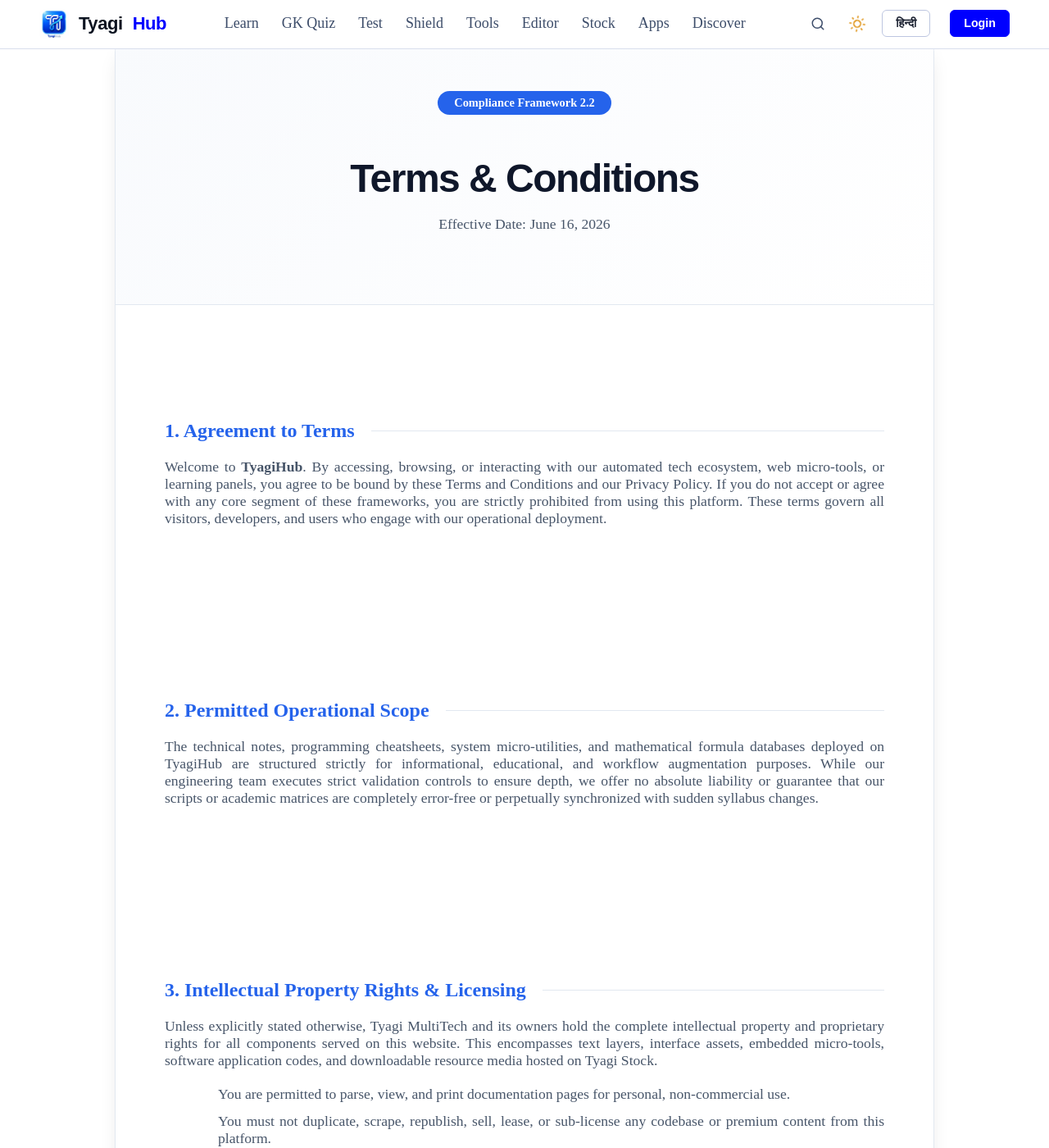
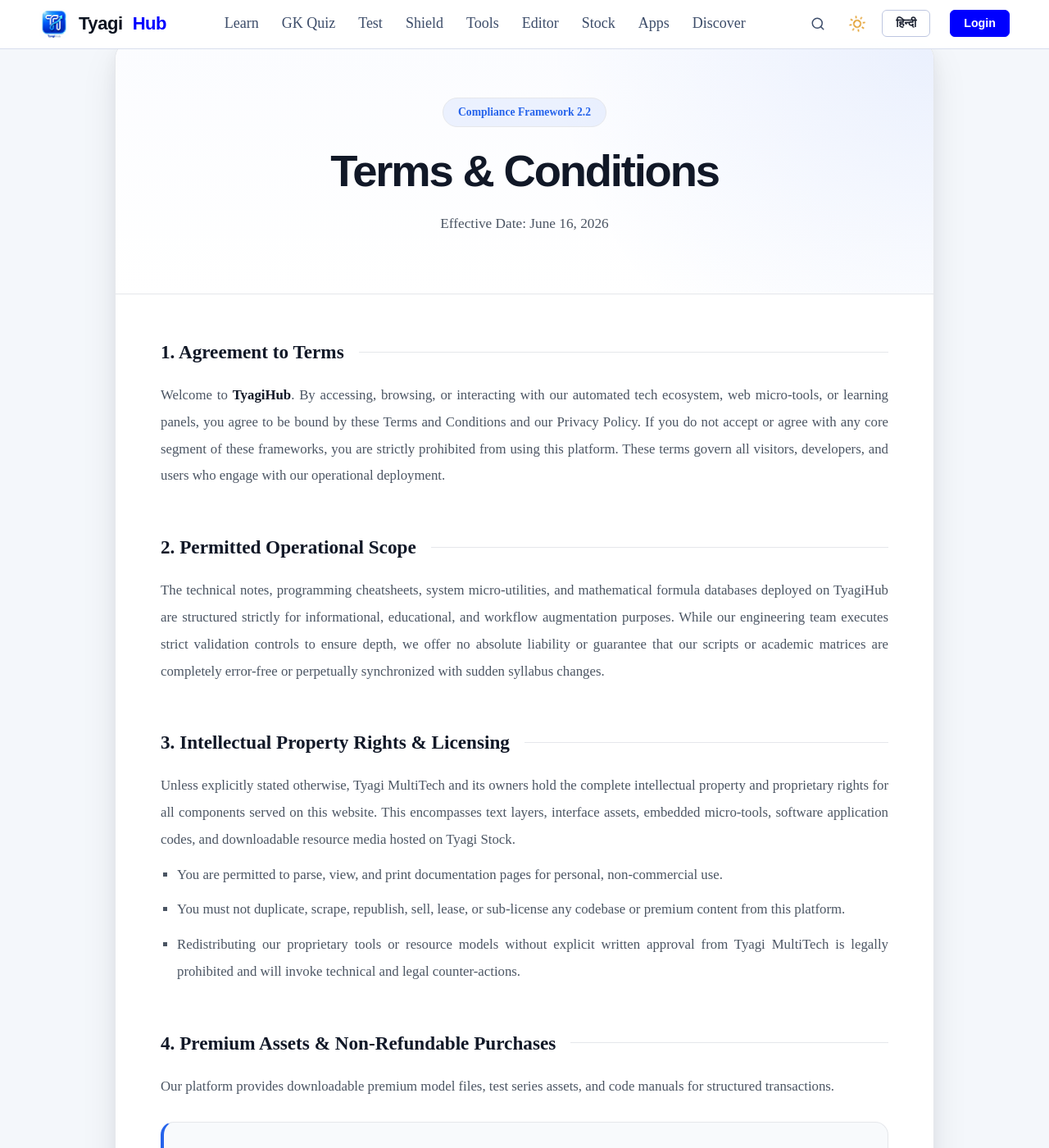
Before and after one commit to HimanshuTyagiJi/TyagiHub, a Jekyll site: the page built from terms/index.html, in a window 1280 px wide and 1400 px high. Shown: the whole window at 82% size. Built offline with Jekyll 4.4.1, drawn with Linux system fonts in a browser that asks for light colours; comment, search, counter and statistics services are not loaded; some of the changed text lies outside the part shown.

Commit message:
Update index.html

```diff
--- a/terms/index.html
+++ b/terms/index.html
@@ -4,154 +4,284 @@ title: Terms & Conditions | TyagiHub - The MultiTech Digital Ecosystem
 permalink: /terms/
 lang: en
 description: Read the official Terms and Conditions of TyagiHub. Learn about our service usage rules, digital asset licensing, intellectual property, and transactional refund frameworks under Tyagi MultiTech.
+comments: false
 ---
 
 <style>
-    :root {
-        --primary: #2563eb;
-        --bg: #f8fafc;
-        --card: #ffffff;
-        --text-dark: #0f172a;
-        --text-light: #475569;
-        --accent: #eff6ff;
+:root{
+    --privacy-bg:#f4f7fb;
+    --privacy-surface:#ffffff;
+    --privacy-surface-2:#fbfcff;
+    --privacy-border:var(--border, #e5e7eb);
+    --privacy-border-2:var(--border2, #e5e7eb);
+    --privacy-heading:#111827;
+    --privacy-text:#4b5563;
+    --privacy-primary:#2563eb;
+    --privacy-primary-soft:rgba(37,99,235,.08);
+    --privacy-highlight:#f8fafc;
+    --privacy-footer:#111827;
+    --privacy-footer-text:#94a3b8;
+    --privacy-link:#0ea5e9;
+    --privacy-shadow:
+        0 20px 45px rgba(15,23,42,.08),
+        0 8px 18px rgba(15,23,42,.05);
 }
-    .wrapper {
-        max-width: 1000px;
-        margin: 40px auto;
-        background: var(--card);
-        border: 1px solid #e2e8f0;
-        border-radius: 24px;
-        overflow: hidden;
-        box-shadow: 0 20px 25px -5px rgba(0, 0, 0, 0.1);
+
+html[data-theme="dark"]{
+    --privacy-bg:#020617;
+    --privacy-surface:#0f172a;
+    --privacy-surface-2:#111827;
+    --privacy-border:var(--border, #233247);
+    --privacy-border-2:var(--border2, #233247);
+    --privacy-heading:#f8fafc;
+    --privacy-text:#cbd5e1;
+    --privacy-primary:#38bdf8;
+    --privacy-primary-soft:rgba(56,189,248,.12);
+    --privacy-highlight:#172235;
+    --privacy-footer:#020617;
+    --privacy-footer-text:#94a3b8;
+    --privacy-link:#67e8f9;
+    --privacy-shadow:
+        0 20px 45px rgba(0,0,0,.45),
+        0 8px 18px rgba(0,0,0,.25);
 }
-    .header {
-        background: linear-gradient(135deg, #f8fafd 0%, #ffffff 100%);
-        padding: 70px 50px;
-        border-bottom: 1px solid #e2e8f0;
-        text-align: center;
+
+body{
+    background:var(--privacy-bg);
 }
-    .header h1 {
-        font-size: 3rem;
-        font-weight: 800;
-        color: var(--text-dark);
-        letter-spacing: -1.5px;
-        margin-bottom: 15px;
+
+.privacy-wrapper{
+    width:min(1000px,calc(100% - 32px));
+    margin:48px auto;
+    background:var(--privacy-surface);
+    border:1px solid var(--privacy-border-2);
+    border-radius:24px;
+    overflow:hidden;
+    box-shadow:var(--privacy-shadow);
+    transition:.35s ease;
 }
-    .header p {
-        color: var(--text-light);
-        font-size: 1.1rem;
+
+.privacy-header{
+    background:
+    radial-gradient(circle at top right,
+    rgba(37,99,235,.08),
+    transparent 45%),
+    linear-gradient(180deg,
+    var(--privacy-surface-2),
+    var(--privacy-surface));
+    border-bottom:1px solid var(--privacy-border-2);
+    padding:70px 60px;
+    text-align:center;
 }
-    .badge {
-        background: var(--primary);
-        color: white;
-        padding: 6px 20px;
-        border-radius: 50px;
-        font-weight: 600;
-        font-size: 0.9rem;
-        margin-bottom: 20px;
-        display: inline-block;
+
+.privacy-badge{
+    display:inline-flex;
+    align-items:center;
+    justify-content:center;
+    gap:8px;
+    padding:9px 18px;
+    border-radius:999px;
+    background:var(--privacy-primary-soft);
+    color:var(--privacy-primary);
+    border:1px solid var(--privacy-border);
+    font-size:.85rem;
+    font-weight:700;
+    margin-bottom:24px;
 }
-    .content-body {
-        padding: 60px;
+
+.privacy-header h1{
+    color:var(--privacy-heading);
+    font-size:clamp(2.2rem,5vw,3.4rem);
+    font-weight:900;
+    letter-spacing:-.04em;
+    margin:0 0 18px;
+    line-height:1.1;
 }
-    .section {
-        margin-bottom: 50px;
+
+.privacy-header p{
+    color:var(--privacy-text);
+    max-width:720px;
+    margin:auto;
+    line-height:1.8;
+    font-size:1.08rem;
 }
-    .section-header {
-        font-size: 1.5rem;
-        font-weight: 700;
-        color: var(--primary);
-        margin-bottom: 20px;
-        display: flex;
-        align-items: center;
+
+.privacy-body{
+    padding:55px;
+    background:var(--privacy-surface);
 }
-    .section-header::after {
+
+.privacy-section{
+    margin-bottom:55px;
+}
+
+.privacy-section:last-child{
+    margin-bottom:0;
+}
+
+.privacy-title{
+    display:flex;
+    align-items:center;
+    gap:18px;
+    color:var(--privacy-heading);
+    font-size:1.45rem;
+    font-weight:800;
+    margin-bottom:22px;
+    line-height:1.3;
+}
+
+.privacy-title::after {
     content: "";
     flex: 1;
     height: 1px;
-        background: #e2e8f0;
-        margin-left: 20px;
+    background: var(--privacy-border-2);
 }
-    .text-content {
-        color: var(--text-light);
-        font-size: 1.1rem;
-        text-align: justify;
+
+.privacy-text{
+    color:var(--privacy-text);
+    font-size:1.05rem;
+    line-height:1.95;
+    text-align:justify;
 }
-    .info-card {
-        background: var(--accent);
-        border-left: 5px solid var(--primary);
-        padding: 25px;
-        border-radius: 12px;
-        margin: 25px 0;
-        font-style: italic;
+
+.privacy-text strong{
+    color:var(--privacy-heading);
+    font-weight:700;
 }
-    ul {
-        margin: 20px 0 20px 25px;
+
+.privacy-text ul{
+    margin:18px 0 0;
+    padding-left:22px;
 }
-    li {
-        margin-bottom: 12px;
-        color: var(--text-light);
+
+.privacy-text li{
+    margin:10px 0;
 }
-    .contact-panel {
-        background: #0f172a;
-        color: white;
-        padding: 60px;
-        text-align: center;
+
+.privacy-highlight{
+    margin:26px 0 26px 0;
+    padding:24px 26px;
+    background:var(--privacy-highlight);
+    border:1px solid var(--privacy-border-2);
+    border-left:4px solid var(--privacy-primary);
+    border-radius:16px;
+    color:var(--privacy-text);
+    line-height:1.85;
 }
-    .contact-panel h2 {
-        font-size: 2rem;
-        margin-bottom: 20px;
+
+.privacy-highlight strong{
+    color:var(--privacy-heading);
 }
-    .email-link {
-        color: #60a5fa;
-        font-size: 1.3rem;
-        font-weight: 700;
-        text-decoration: none;
-        border-bottom: 2px solid #60a5fa;
-        transition: 0.3s;
+
+.privacy-footer{
+    background:var(--privacy-footer);
+    border-top:1px solid var(--privacy-border-2);
+    padding:65px 50px;
+    text-align:center;
 }
-    .email-link:hover {
-        color: white;
-        border-color: white;
+
+.privacy-footer h3{
+    color:#fff;
+    font-size:1.8rem;
+    font-weight:800;
+    margin-bottom:16px;
 }
-    footer {
-        margin-top: 30px;
-        font-size: 0.85rem;
-        opacity: 0.7;
+
+.privacy-footer p{
+    max-width:700px;
+    margin:0 auto 24px;
+    color:var(--privacy-footer-text);
+    line-height:1.8;
 }
-    @media (max-width: 768px) {
-        .header, .content-body, .contact-panel { padding: 40px 20px; }
-        .header h1 { font-size: 2.2rem; }
+
+.privacy-footer a{
+    display:inline-block;
+    color:var(--privacy-link);
+    text-decoration:none;
+    font-weight:800;
+    font-size:1.15rem;
+    transition:.25s;
+    border-bottom: 2px dashed rgba(6, 182, 212, 0.3);
+    padding-bottom: 3px;
+}
+
+.privacy-footer a:hover{
+    opacity:.8;
+    transform:translateY(-2px);
+}
+
+.privacy-timestamp{
+    margin-top:34px;
+    color:var(--privacy-footer-text);
+    font-size:.88rem;
+    opacity:.75;
+}
+
+@media (max-width:768px){
+    .privacy-wrapper{
+        width:calc(100% - 18px);
+        margin:18px auto;
+        border-radius:18px;
+    }
+    .privacy-header{
+        padding:42px 22px;
+    }
+    .privacy-header h1{
+        font-size:2.15rem;
+    }
+    .privacy-header p{
+        font-size:1rem;
+    }
+    .privacy-body{
+        padding:32px 20px;
+    }
+    .privacy-title{
+        font-size:1.25rem;
+        gap:14px;
+    }
+    .privacy-text{
+        font-size:1rem;
+    }
+    .privacy-highlight{
+        margin:24px 0;
+        padding:20px;
+    }
+    .privacy-footer{
+        padding:42px 20px;
+    }
+    .privacy-footer h3{
+        font-size:1.45rem;
+    }
 }
 </style>
 
-<div class="wrapper">
-    <div class="header">
-        <span class="badge">Compliance Framework 2.2</span>
+<div class="privacy-wrapper">
+    <div class="privacy-header">
+        <span class="privacy-badge">Compliance Framework 2.2</span>
         <h1>Terms & Conditions</h1>
         <p>Effective Date: June 16, 2026</p>
     </div>
 
-    <div class="content-body">
-        <div class="section">
-            <div class="section-header">1. Agreement to Terms</div>
-            <div class="text-content">
+    <div class="privacy-body">
+        <div class="privacy-section">
+            <div class="privacy-title">1. Agreement to Terms</div>
+            <div class="privacy-text">
                 Welcome to <strong>TyagiHub</strong>. By accessing, browsing, or interacting with our automated tech ecosystem, web micro-tools, or learning panels, you agree to be bound by these Terms and Conditions and our Privacy Policy. If you do not accept or agree with any core segment of these frameworks, you are strictly prohibited from using this platform. These terms govern all visitors, developers, and users who engage with our operational deployment.
             </div>
         </div>
 
-        <div class="section">
-            <div class="section-header">2. Permitted Operational Scope</div>
-            <div class="text-content">
+        <div class="privacy-section">
+            <div class="privacy-title">2. Permitted Operational Scope</div>
+            <div class="privacy-text">
                 The technical notes, programming cheatsheets, system micro-utilities, and mathematical formula databases deployed on TyagiHub are structured strictly for informational, educational, and workflow augmentation purposes. While our engineering team executes strict validation controls to ensure depth, we offer no absolute liability or guarantee that our scripts or academic matrices are completely error-free or perpetually synchronized with sudden syllabus changes.
             </div>
         </div>
 
-        <div class="section">
-            <div class="section-header">3. Intellectual Property Rights & Licensing</div>
-            <div class="text-content">
+        <div class="privacy-section">
+            <div class="privacy-title">3. Intellectual Property Rights & Licensing</div>
+            <div class="privacy-text">
                 Unless explicitly stated otherwise, Tyagi MultiTech and its owners hold the complete intellectual property and proprietary rights for all components served on this website. This encompasses text layers, interface assets, embedded micro-tools, software application codes, and downloadable resource media hosted on Tyagi Stock.
-                <ul>
+                <ul style="margin-top: 10px; padding-left: 20px; list-style-type: square;">
                     <li>You are permitted to parse, view, and print documentation pages for personal, non-commercial use.</li>
                     <li>You must not duplicate, scrape, republish, sell, lease, or sub-license any codebase or premium content from this platform.</li>
                     <li>Redistributing our proprietary tools or resource models without explicit written approval from Tyagi MultiTech is legally prohibited and will invoke technical and legal counter-actions.</li>
@@ -159,60 +289,60 @@ description: Read the official Terms and Conditions of TyagiHub. Learn about our
             </div>
         </div>
 
-        <div class="section">
-            <div class="section-header">4. Premium Assets & Non-Refundable Purchases</div>
-            <div class="text-content">
+        <div class="privacy-section">
+            <div class="privacy-title">4. Premium Assets & Non-Refundable Purchases</div>
+            <div class="privacy-text">
                 Our platform provides downloadable premium model files, test series assets, and code manuals for structured transactions.
-                <div class="info-card">
+                <div class="privacy-highlight">
                     <strong>Digital Asset Settlement Policy:</strong> Given that our proprietary resources are instant digital downloads, all completed financial transactions are absolute and final. Once an encryption package or material model is unlocked and downloaded, TyagiHub issues no refunds, reversals, or credit exchanges. Please examine sample indexes carefully before completing any transaction via our verified payment pathways.
                 </div>
             </div>
         </div>
 
-        <div class="section">
-            <div class="section-header">5. Contextual Advertisements & Redirect Compliance</div>
-            <div class="text-content">
+        <div class="privacy-section">
+            <div class="privacy-title">5. Contextual Advertisements & Redirect Compliance</div>
+            <div class="privacy-text">
                 To maintain our open-access servers and scale technical infrastructure without premium barriers, we display advertisements managed by third-party publisher engines (such as Google AdSense). We do not explicitly endorse the scripts, products, or software configurations presented within those advertisement layers. Furthermore, our directories contain outbound links to external networks; we do not govern the code accuracy or data protection frameworks of those third-party nodes.
             </div>
         </div>
 
-        <div class="section">
-            <div class="section-header">6. Absolute Limitation of Liability</div>
-            <div class="text-content">
+        <div class="privacy-section">
+            <div class="privacy-title">6. Absolute Limitation of Liability</div>
+            <div class="privacy-text">
                 In no financial or legal event shall TyagiHub, its underlying entity Tyagi MultiTech, or its core system operators be held accountable for any direct, indirect, accidental, or consequential operational damages. This includes, but is not limited to, data drops, loss of local computing environment logs, variations in academic exam scoring, or financial mismatches arising from the integration or misapplication of our software code sheets and tools. Your interaction with our deployment runs entirely at your own risk.
             </div>
         </div>
 
-        <div class="section">
-            <div class="section-header">7. Factual Adjustments & Copyright Mitigation</div>
-            <div class="text-content">
+        <div class="privacy-section">
+            <div class="privacy-title">7. Factual Adjustments & Copyright Mitigation</div>
+            <div class="privacy-text">
                 We strictly respect proprietary code frameworks and structural copyright ownership. If you identify an index error within our computational formulas, or believe that an asset deployed within our directories violates an active copyright framework under your legal authority, please reach out with structural documentation immediately to our legal compliance point.
             </div>
         </div>
 
-        <div class="section">
-            <div class="section-header">8. User Code of Conduct</div>
-            <div class="text-content">
+        <div class="privacy-section">
+            <div class="privacy-title">8. User Code of Conduct</div>
+            <div class="privacy-text">
                 As an end-user, you agree not to engage with this platform in any manner that induces service degradation, security exploits, or systematic bandwidth exhaustion. Executing automated web-crawlers, malicious vulnerability scanners, or automated data mining tools on our live static infrastructure is strictly forbidden.
             </div>
         </div>
 
-        <div class="section">
-            <div class="section-header">9. System Discretionary Modification</div>
-            <div class="text-content">
+        <div class="privacy-section">
+            <div class="privacy-title">9. System Discretionary Modification</div>
+            <div class="privacy-text">
                 TyagiHub reserves absolute administrative rights to refactor, suspend, terminate, or adjust any utility script, asset price model, or learning database segment at any moment without prior notification.
             </div>
         </div>
     </div>
 
-    <div class="contact-panel">
-        <h2>Contact Our Legal Compliance Team</h2>
+    <div class="privacy-footer">
+        <h3>Contact Our Legal Compliance Team</h3>
         <p>For official inquiries regarding structural guidelines or compliance terms, contact:</p>
-        <a href="mailto:contact@tyagihub.in" class="email-link">contact@tyagihub.in</a>
-        <footer>
+        <a href="mailto:tyagihub.official@gmail.com">tyagihub.official@gmail.com</a>
+        <p class="privacy-timestamp">
             &copy; 2024 - 2026 Tyagi MultiTech | Infrastructure Terms Enforced.
             <br>
             Last Structural Update: June 16, 2026
-        </footer>
+        </p>
     </div>
 </div>
```
Lines whose indentation alone changed are shown as unchanged.
